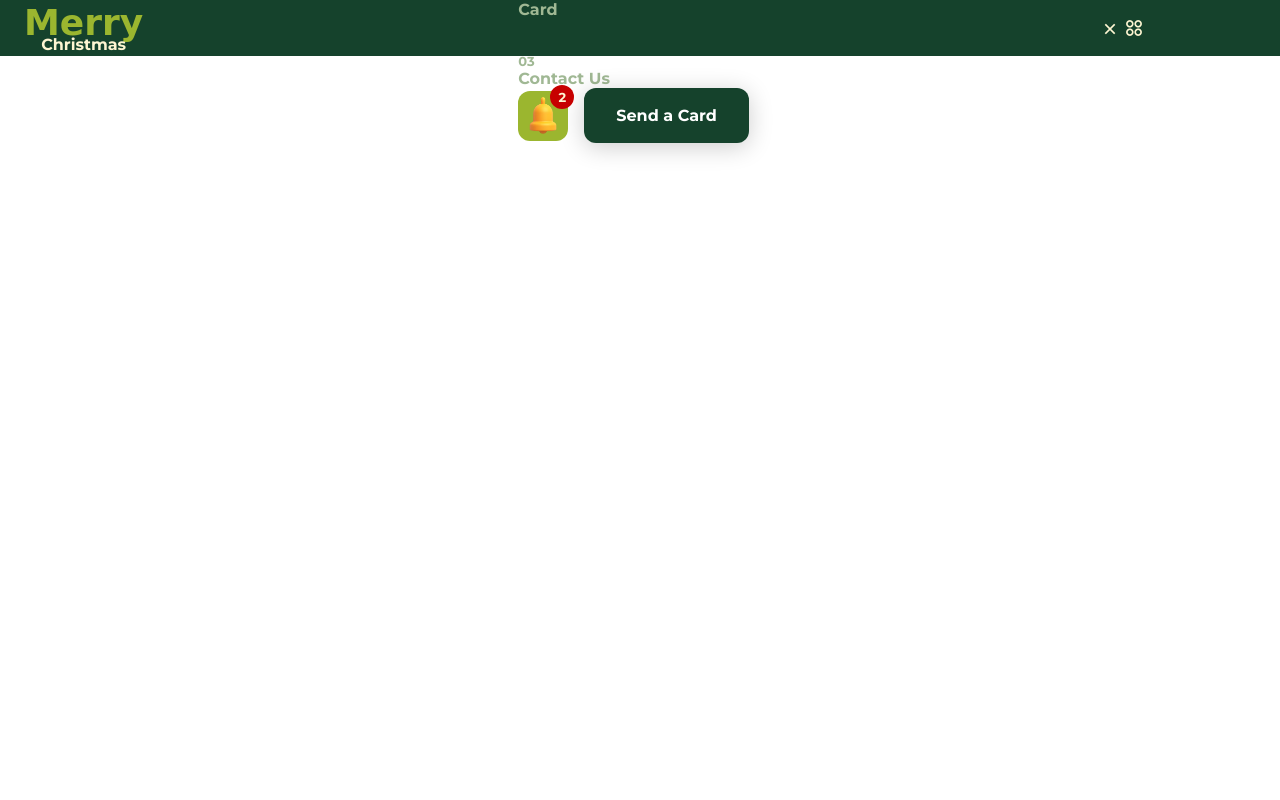
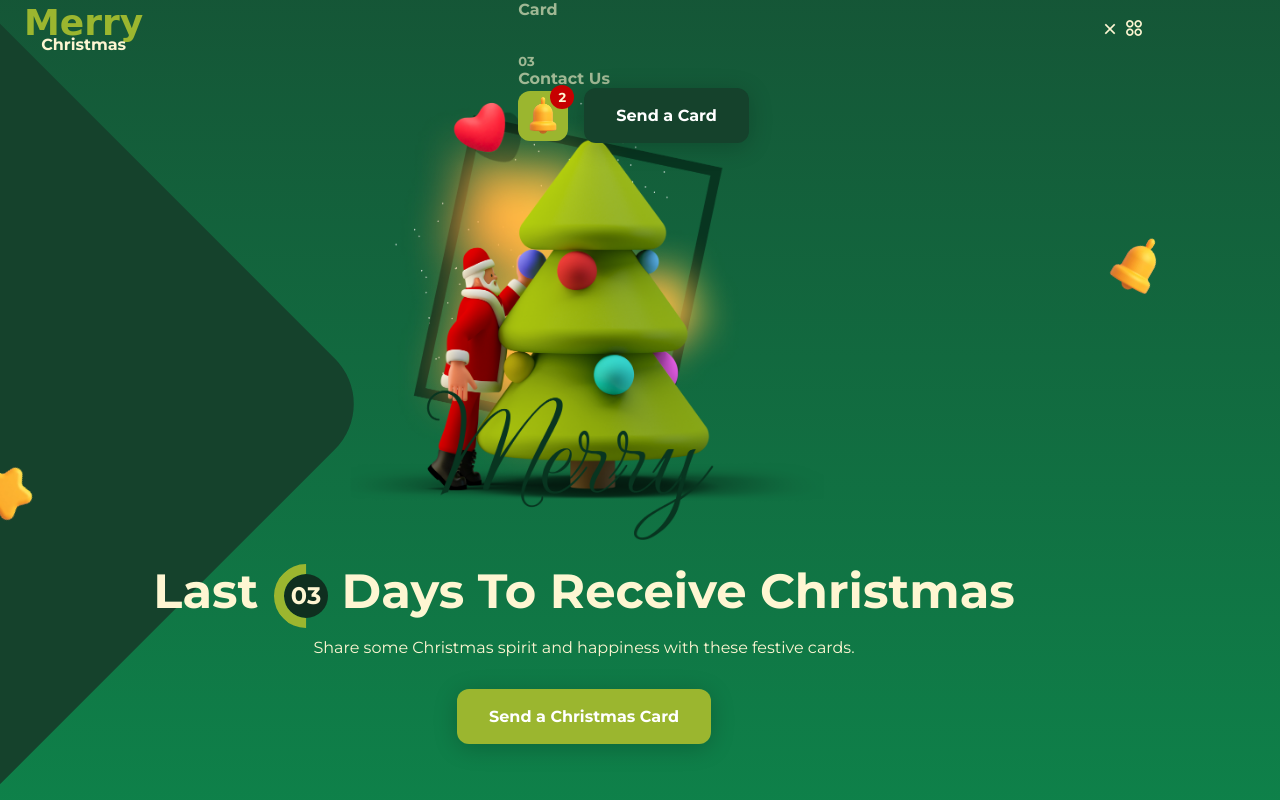
Before and after one commit to nathaliaveneziano/responsive-christmas-website, a plain HTML site: page index.html in a window 1280 px wide. Drawn offline with nearby package versions, Linux system fonts and the light colour scheme; a web font is replaced by a local one.

Commit message:
section home

```diff
--- a/assets/css/styles.css
+++ b/assets/css/styles.css
@@ -94,7 +94,7 @@ img {
   width: 100%;
   top: 0;
   left: 0;
-  background-color: var(--first-color-dark);
+  background-color: transparent;
   z-index: var(--z-fixed);
 }
 
@@ -262,6 +262,101 @@ img {
 }
 
 /*=============== HOME ===============*/
+.home {
+  height: 100vh;
+  display: grid;
+  align-items: center;
+}
+
+.home__container {
+  position: relative;
+  padding-block: 5.5rem 3rem;
+  display: grid;
+  gap: 6rem;
+}
+
+.home__img {
+  width: 400px;
+  transform: scale(1.2);
+  transform-origin: top;
+  justify-self: center;
+}
+
+.home__data {
+  text-align: center;
+}
+
+.home__title {
+  font-size: var(--biggest-font-size);
+  font-weight: var(--font-bold);
+  color: var(--title-color);
+  margin-bottom: 1rem;
+}
+
+.home__number,
+.home__text {
+  display: inline-grid;
+}
+
+.home__number {
+  position: relative;
+  place-items: center;
+  margin-left: 0.75rem;
+  width: 44px;
+  height: 44px;
+  background-color: var(--first-color-darker);
+  border-radius: 50%;
+  font-size: var(--h2-font-size);
+  transform: translateY(-4px);
+}
+
+.home__number::after {
+  content: '';
+  position: absolute;
+  width: 44px;
+  height: 44px;
+  border: 10px solid var(--first-color);
+  border-radius: 50%;
+  border-right-color: transparent;
+  border-top-color: transparent;
+  transform: rotate(45deg);
+}
+
+.home__description {
+  margin-bottom: 2rem;
+  color: var(--title-color);
+}
+
+.home__bell,
+.home__star {
+  position: absolute;
+}
+
+.home__bell {
+  width: 50px;
+  top: 14rem;
+  right: -1.25rem;
+  transform: rotate(30deg);
+}
+
+.home__star {
+  width: 60px;
+  bottom: 17rem;
+  left: -3rem;
+  transform: rotate(30deg);
+}
+
+.home__blob {
+  position: absolute;
+  width: 600px;
+  height: 600px;
+  background-color: var(--first-color-dark);
+  border-radius: 4rem;
+  transform: rotate(45deg);
+  left: -23rem;
+  top: 6rem;
+  z-index: -1;
+}
 
 /*=============== BREAKPOINTS ===============*/
 /* For small devices */
--- a/index.html
+++ b/index.html
@@ -1,17 +1,22 @@
 <!DOCTYPE html>
 <html lang="en">
   <head>
-		<meta charset="UTF-8">
-		<meta name="viewport" content="width=device-width, initial-scale=1.0">
+    <meta charset="UTF-8" />
+    <meta name="viewport" content="width=device-width, initial-scale=1.0" />
 
     <!--=============== FAVICON ===============-->
-		<link rel="shortcut icon" href="./assets/img/favicon.png" type="image/x-icon">
+    <link
+      rel="shortcut icon"
+      href="./assets/img/favicon.png"
+      type="image/x-icon" />
 
     <!--=============== REMIXICONS ===============-->
-		<link rel="stylesheet" href="https://cdnjs.cloudflare.com/ajax/libs/remixicon/3.6.0/remixicon.css">
+    <link
+      rel="stylesheet"
+      href="https://cdnjs.cloudflare.com/ajax/libs/remixicon/3.6.0/remixicon.css" />
 
     <!--=============== CSS ===============-->
-		<link rel="stylesheet" href="./assets/css/styles.css">
+    <link rel="stylesheet" href="./assets/css/styles.css" />
 
     <title>Responsive christmas website - Bedimcode</title>
   </head>
@@ -33,21 +38,17 @@
             </li>
 
             <li class="nav__item">
-							<a href="#" class="nav__link">
-								<span>02</span> Card
-							</a>
+              <a href="#" class="nav__link"> <span>02</span> Card </a>
             </li>
 
             <li class="nav__item">
-							<a href="#" class="nav__link">
-								<span>03</span> Contact Us
-							</a>
+              <a href="#" class="nav__link"> <span>03</span> Contact Us </a>
             </li>
           </ul>
 
           <div class="nav__buttons">
             <div class="nav__notification">
-							<img src="./assets/img/bell.png" alt="image" class="nav__bell">
+              <img src="./assets/img/bell.png" alt="image" class="nav__bell" />
               <div class="nav__circle">2</div>
             </div>
 
@@ -71,13 +72,39 @@
     <main class="main">
       <!--==================== HOME ====================-->
       <section class="home">
+        <div class="home__container container">
+          <img src="./assets/img/santa.png" alt="image" class="home__img" />
 
+          <div class="home__data">
+            <div>
+              <h1 class="home__title" id="title-data">
+                Last
+                <div class="home__number" id="number-data">03</div>
+                <div class="home__text" id="text-data">Days</div>
+                To Receive Christmas
+              </h1>
+
+              <h1 class="home__title" id="msg-christmas"></h1>
+            </div>
+
+            <div class="home__description">
+              Share some Christmas spirit and happiness with these festive
+              cards.
+            </div>
+
+            <a href="#" class="button">Send a Christmas Card</a>
+          </div>
+
+          <img src="./assets/img/bell.png" alt="image" class="home__bell" />
+          <img src="./assets/img/star.png" alt="image" class="home__star" />
+
+          <div class="home__blob"></div>
+        </div>
       </section>
     </main>
 
     <!--=============== SNOW JS ===============-->
 
-
     <!--=============== MAIN JS ===============-->
     <script src="./assets/js/main.js"></script>
   </body>
```
Lines whose indentation alone changed are shown as unchanged.
